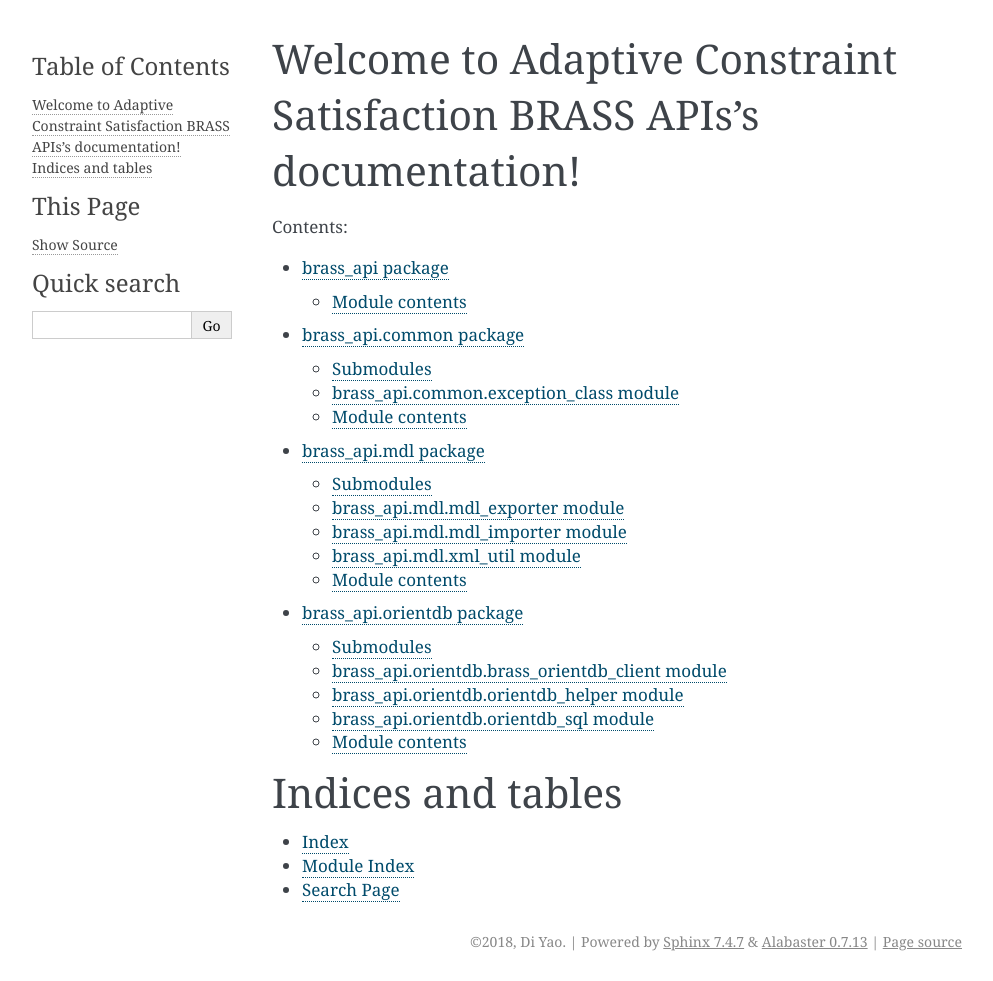
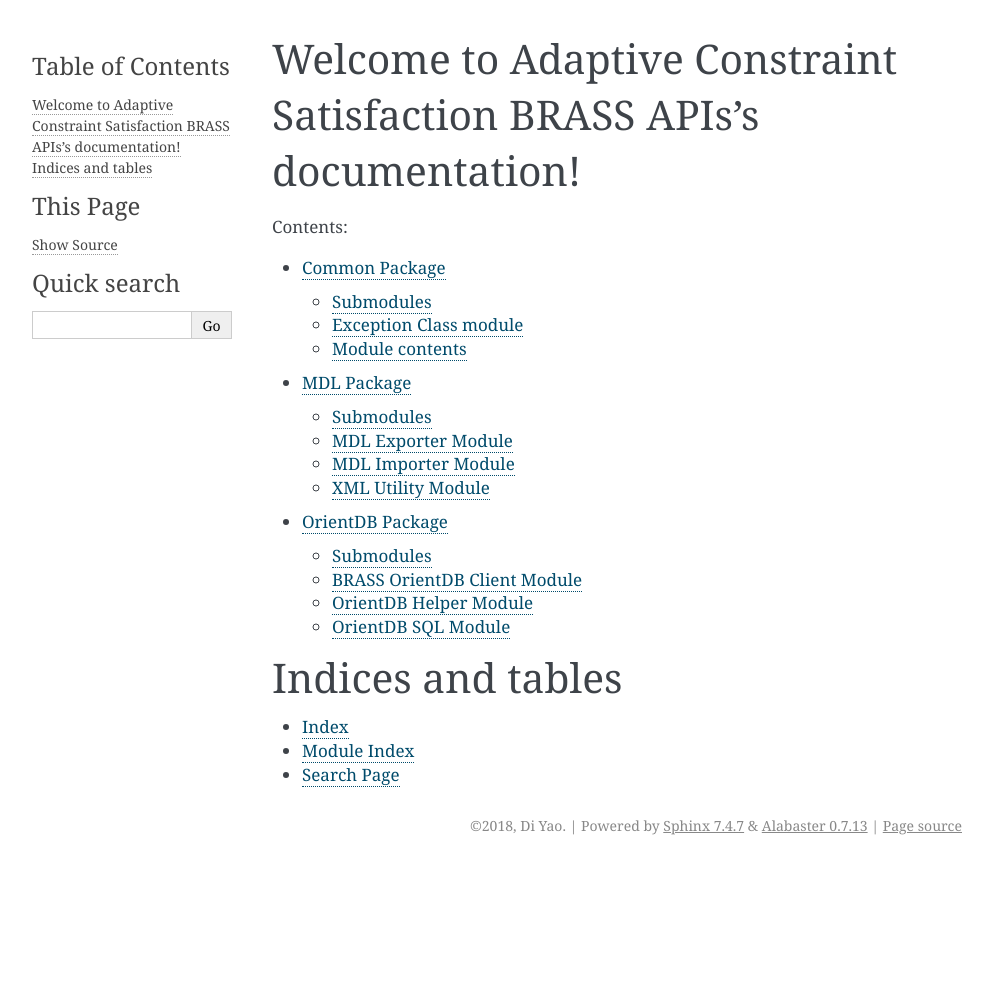
Before and after one commit to darpa-brass/adaptive-constraint-satisfaction, a Sphinx documentation site: the page built from docs/source/index.rst, in a window 1280 px wide. Shown: the whole page, without its empty margins (148-1141 px from the left). Built offline with Sphinx 7.4.7, drawn with Linux system fonts in a browser that asks for light colours; after the commit the page ends 900 px from its top, so only the background shows below that.

Commit message:
Renamed stuff in .rst files. Renamed package names in index.rst file. Fixed some comments in .py files.

```diff
--- a/docs/source/brass_api.common.rst
+++ b/docs/source/brass_api.common.rst
@@ -1,10 +1,10 @@
-brass\_api.common package
+Common Package
 =========================
 
 Submodules
 ----------
 
-brass\_api.common.exception\_class module
+Exception Class module
 -----------------------------------------
 
 .. automodule:: brass_api.common.exception_class
--- a/docs/source/brass_api.mdl.rst
+++ b/docs/source/brass_api.mdl.rst
@@ -1,10 +1,10 @@
-brass\_api.mdl package
+MDL package
 ======================
 
 Submodules
 ----------
 
-brass\_api.mdl.mdl\_exporter module
+MDL Exporter Module
 -----------------------------------
 
 .. automodule:: brass_api.mdl.mdl_exporter
@@ -12,7 +12,7 @@ brass\_api.mdl.mdl\_exporter module
     :undoc-members:
     :show-inheritance:
 
-brass\_api.mdl.mdl\_importer module
+MDL Importer Module
 -----------------------------------
 
 .. automodule:: brass_api.mdl.mdl_importer
@@ -20,19 +20,10 @@ brass\_api.mdl.mdl\_importer module
     :undoc-members:
     :show-inheritance:
 
-brass\_api.mdl.xml\_util module
+XML Utility Module
 -------------------------------
 
 .. automodule:: brass_api.mdl.xml_util
     :members:
     :undoc-members:
     :show-inheritance:
-
-
-Module contents
----------------
-
-.. automodule:: brass_api.mdl
-    :members:
-    :undoc-members:
-    :show-inheritance:
--- a/docs/source/brass_api.orientdb.rst
+++ b/docs/source/brass_api.orientdb.rst
@@ -1,10 +1,10 @@
-brass\_api.orientdb package
+OrientDB Package
 ===========================
 
 Submodules
 ----------
 
-brass\_api.orientdb.brass\_orientdb\_client module
+BRASS OrientDB Client Module
 --------------------------------------------------
 
 .. automodule:: brass_api.orientdb.brass_orientdb_client
@@ -12,7 +12,7 @@ brass\_api.orientdb.brass\_orientdb\_client module
     :undoc-members:
     :show-inheritance:
 
-brass\_api.orientdb.orientdb\_helper module
+OrientDB Helper Module
 -------------------------------------------
 
 .. automodule:: brass_api.orientdb.orientdb_helper
@@ -20,19 +20,10 @@ brass\_api.orientdb.orientdb\_helper module
     :undoc-members:
     :show-inheritance:
 
-brass\_api.orientdb.orientdb\_sql module
+OrientDB SQL Module
 ----------------------------------------
 
 .. automodule:: brass_api.orientdb.orientdb_sql
     :members:
     :undoc-members:
     :show-inheritance:
-
-
-Module contents
----------------
-
-.. automodule:: brass_api.orientdb
-    :members:
-    :undoc-members:
-    :show-inheritance:
--- a/docs/source/index.rst
+++ b/docs/source/index.rst
@@ -10,10 +10,9 @@ Welcome to Adaptive Constraint Satisfaction BRASS APIs's documentation!
    :maxdepth: 5
    :caption: Contents:
 
-   brass_api.rst
-   brass_api.common.rst
-   brass_api.mdl.rst
-   brass_api.orientdb.rst
+   Common Package <brass_api.common.rst>
+   MDL Package <brass_api.mdl.rst>
+   OrientDB Package <brass_api.orientdb.rst>
 
 Indices and tables
 ==================
```
Also changed, not shown: 7 other files.
